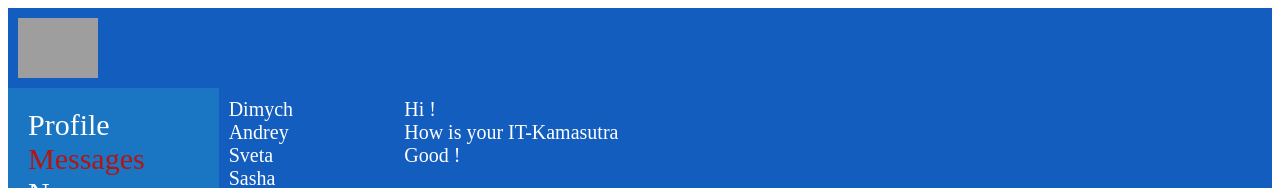
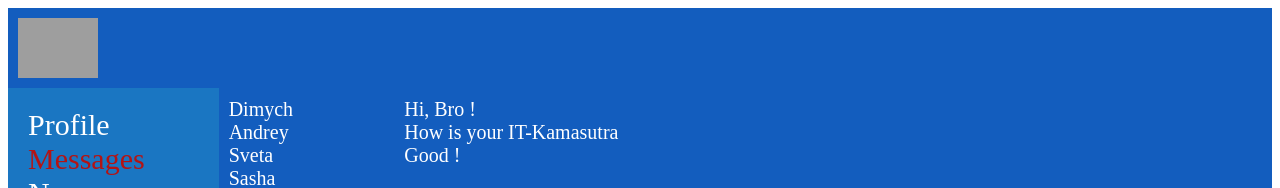
Before and after one commit to wyprawysinglove/It_Kamasutra, a React (Create React App) app in the folder app/: page /dialogs in a window 1280 px wide. Shown: the top 188 px of the page. Built offline with nearby package versions, Linux system fonts and the light colour scheme; grey boxes are pictures that could not be loaded.

Commit message:
less28 pull out data

```diff
--- a/app/src/App.js
+++ b/app/src/App.js
@@ -9,17 +9,18 @@ import Profile from './components/profile/Profile';
 //import headerImg from './img/header.jpg'
 
 
-const App = () => {
+const App = (props) => {
   return (
     <BrowserRouter>
       <div className='app-wrapper'>
       <Header></Header>
       <Navbar></Navbar>
       <div className='app-wrapper-content'>
-          <Route path='/profile' component={Profile}></Route>
-          <Route path='/dialogs' component={Dialogs}></Route>
-        {/* <Dialogs></Dialogs>
-        <Profile></Profile> */}
+          {/* <Route path='/profile' component={Profile}></Route> */}
+          {/* <Route path='/dialogs' component={Dialogs}></Route> */}
+          <Route path='/profile' render={()=>{return Profile(props)}}></Route>
+          <Route path='/dialogs' render={()=>{return(Dialogs(props))}}></Route>
+          {/* <Route path='/dialogs' render={()=>{return(<Dialogs  dialogsData={props.dialogsData} messagesData={props.messagesData}></Dialogs>)}}></Route> */}
       </div>
     </div>
     </BrowserRouter>
--- a/app/src/components/dialogs/Dialogs.jsx
+++ b/app/src/components/dialogs/Dialogs.jsx
@@ -1,54 +1,17 @@
 import React from 'react'
-import { NavLink } from 'react-router-dom'
+import DialogItem from './dialogItem/DialogItem'
 import s from './dialogs.module.css'
+import Message from './message/Message'
 
-const DialogsItem=(props)=>{
-    let path='/dialogs/'+props.id;
-    let dialogsClass=`${s.dialog} ${props.aClass}`
-    return(
-        <div className={dialogsClass}>
-            <NavLink to={path}>{props.name}</NavLink>
-        </div>
-    )
-}
-
-const Message=(props)=>{
-    return(
-        <div className={s.message}>{props.message}</div>
-    )
-}
-
-const Dialogs=()=>{
-    let dialogsData=[
-        {id:1, name:'Dimych'},
-        {id:2, name:'Andrey'},
-        {id:3, name:'Sveta'},
-        {id:4, name:'Sasha'},
-        {id:5, name:'Viktor'},
-        {id:6, name:'Valera'}
-    ]
-
-    let messagesData=[
-        {id:1, message:'Hi !'},
-        {id:2, message:'How is your IT-Kamasutra'},
-        {id:3, message:'Good !'}
-    ]
+const Dialogs=(props)=>{
+    //console.log(props)
     return(
         <div className={s.dialogs}>
             <div className={s.dialogsItems}>
-                {/* <DialogsItem id='1' name='Dimych' aClass={s.active}></DialogsItem>
-                <DialogsItem id='2' name='Andrey'></DialogsItem>
-                <DialogsItem id='3' name='Sveta'></DialogsItem>
-                <DialogsItem id='4' name='Sasha'></DialogsItem>
-                <DialogsItem id='5' name='Viktor'></DialogsItem>
-                <DialogsItem id='6' name='Valera'></DialogsItem> */}
-                {dialogsData.map(el=><DialogsItem key={el.id} name={el.name}></DialogsItem>)}
+                {props.dialogsData.map(el=><DialogItem key={el.id} name={el.name}></DialogItem>)}
             </div>
             <div className={s.messagesItem}>
-                {/* <Message message='Hi !'></Message>
-                <Message message='How is your IT-Kamasutra'></Message>
-                <Message message='Good'></Message> */}
-                {messagesData.map(el=><Message key={el.id} message={el.message}></Message>)}
+                {props.messagesData.map(el=><Message key={el.id} message={el.message}></Message>)}
             </div>
         </div>
     )
--- /dev/null
+++ b/app/src/components/dialogs/dialogItem/DialogItem.jsx
@@ -0,0 +1,15 @@
+import React from 'react'
+import { NavLink } from 'react-router-dom'
+import s from './../dialogs.module.css'
+
+const DialogItem=(props)=>{
+    let path='/dialogs/'+props.id;
+    let dialogsClass=`${s.dialog} ${props.aClass}`
+    return(
+        <div className={dialogsClass}>
+            <NavLink to={path}>{props.name}</NavLink>
+        </div>
+    )
+}
+
+    export default DialogItem
--- a/app/src/components/dialogs/dialogs.module.css
+++ b/app/src/components/dialogs/dialogs.module.css
@@ -14,9 +14,9 @@
     text-decoration: none;
     font-size: 20px;
 }
-.dialog.active{
+/* .dialog.active{
 
-}
+} */
 .messagesItem{
     padding: 10px;
 }
--- /dev/null
+++ b/app/src/components/dialogs/message/Message.jsx
@@ -0,0 +1,10 @@
+import React from 'react'
+import s from './../dialogs.module.css'
+
+const Message=(props)=>{
+    return(
+        <div className={s.message}>{props.message}</div>
+    )
+}
+
+    export default Message
--- a/app/src/components/profile/Profile.jsx
+++ b/app/src/components/profile/Profile.jsx
@@ -3,11 +3,11 @@ import MyPosts from './myPosts/MyPosts';
 import s from './profile.module.css'
 import ProfileInfo from './profileInfo/ProfileInfo';
 
-const Profile = () => {
+const Profile = (props) => {
   return (
     <div >
       <ProfileInfo></ProfileInfo>
-      <MyPosts></MyPosts>
+      <MyPosts posts={props.posts}></MyPosts>
 
     </div>
   )
--- a/app/src/components/profile/myPosts/MyPosts.jsx
+++ b/app/src/components/profile/myPosts/MyPosts.jsx
@@ -2,11 +2,8 @@ import React from 'react';
 import s from './myPosts.module.css'
 import Post from './post/Post';
 
-const MyPosts = () => {
-  let posts=[
-    {id:1, message:'Hallo ! How are you?', likeCount:12},
-    {id:2, message:"It's my first post !", likeCount:11}
-  ]
+const MyPosts = (props) => {
+
   return (
     <div className={s.postBlock}>My post
         <div>
@@ -17,7 +14,7 @@ const MyPosts = () => {
           {/* <Post message='Hallo ! How are you?' aClass={true}></Post>
           <Post message="It's my first post !"></Post>
           <Post></Post> */}
-          {posts.map(el=><Post key={el.id} message={el.message} likeCount={el.likeCount}></Post>)}
+          {props.posts.map(el=><Post key={el.id} message={el.message} likeCount={el.likeCount}></Post>)}
         </div>
       </div>
   )
--- a/app/src/index.js
+++ b/app/src/index.js
@@ -4,9 +4,29 @@ import './index.css';
 import App from './App';
 import reportWebVitals from './reportWebVitals';
 
+let dialogsData=[
+  {id:1, name:'Dimych'},
+  {id:2, name:'Andrey'},
+  {id:3, name:'Sveta'},
+  {id:4, name:'Sasha'},
+  {id:5, name:'Viktor'},
+  {id:6, name:'Valera'}
+]
+
+let messagesData=[
+  {id:1, message:'Hi, Bro !'},
+  {id:2, message:'How is your IT-Kamasutra'},
+  {id:3, message:'Good !'}
+]
+
+let posts=[
+  {id:1, message:'Hallo ! How are you?', likeCount:12},
+  {id:2, message:"It's my first post !", likeCount:4}
+]
+
 ReactDOM.render(
   <React.StrictMode>
-    <App />
+    <App dialogsData={dialogsData} messagesData={messagesData} posts={posts} />
   </React.StrictMode>,
   document.getElementById('root')
 );
```
